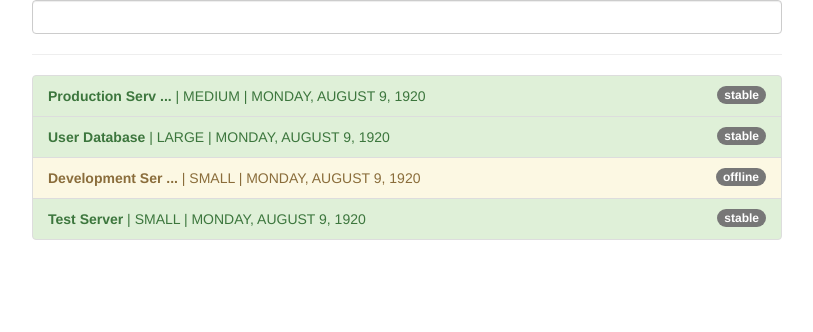
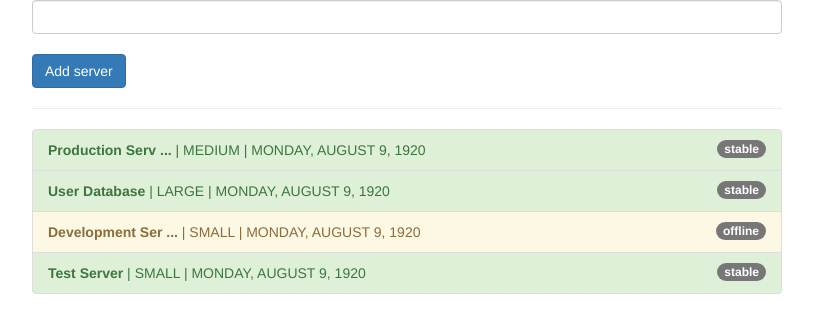
Before and after one commit to mc-carthy/ngChunks, an Angular app in the folder pipes/: page / in a window 1280 px wide. Shown: the top 332 px of the page, without its empty margins (233-1046 px from the left). Built offline with nearby package versions, Linux system fonts and the light colour scheme.

Commit message:
Add pure pipe for picking up changes

```diff
--- a/pipes/src/app/pipe-example/filter.pipe.ts
+++ b/pipes/src/app/pipe-example/filter.pipe.ts
@@ -2,7 +2,8 @@
 import { PipeTransform } from '@angular/core';
 
 @Pipe({
-    name: 'filter'
+    name: 'filter',
+    pure: false
 })
 export class FilterPipe implements PipeTransform {
     transform(value: any, filterString: string, propName: string) {
--- a/pipes/src/app/pipe-example/pipe-example.component.html
+++ b/pipes/src/app/pipe-example/pipe-example.component.html
@@ -6,6 +6,8 @@
                 type="text"
                 class="form-control"
             >
+            <br>
+            <button class="btn btn-primary" (click)="onAddServer()">Add server</button>
             <hr>
             <ul class="list-group">
                 <li
--- a/pipes/src/app/pipe-example/pipe-example.component.ts
+++ b/pipes/src/app/pipe-example/pipe-example.component.ts
@@ -41,6 +41,15 @@
     ngOnInit() {
     }
 
+    onAddServer() {
+        this.servers.push({
+            instanceType: 'small',
+            name: 'Mock server',
+            status: 'offline',
+            started: new Date(15, 1, 2017)
+        });
+    }
+
     getStatusClasses(server: { instanceType: string, name: string, status: string, started: Date }) {
         return {
             'list-group-item-success': server.status === 'stable',
```
